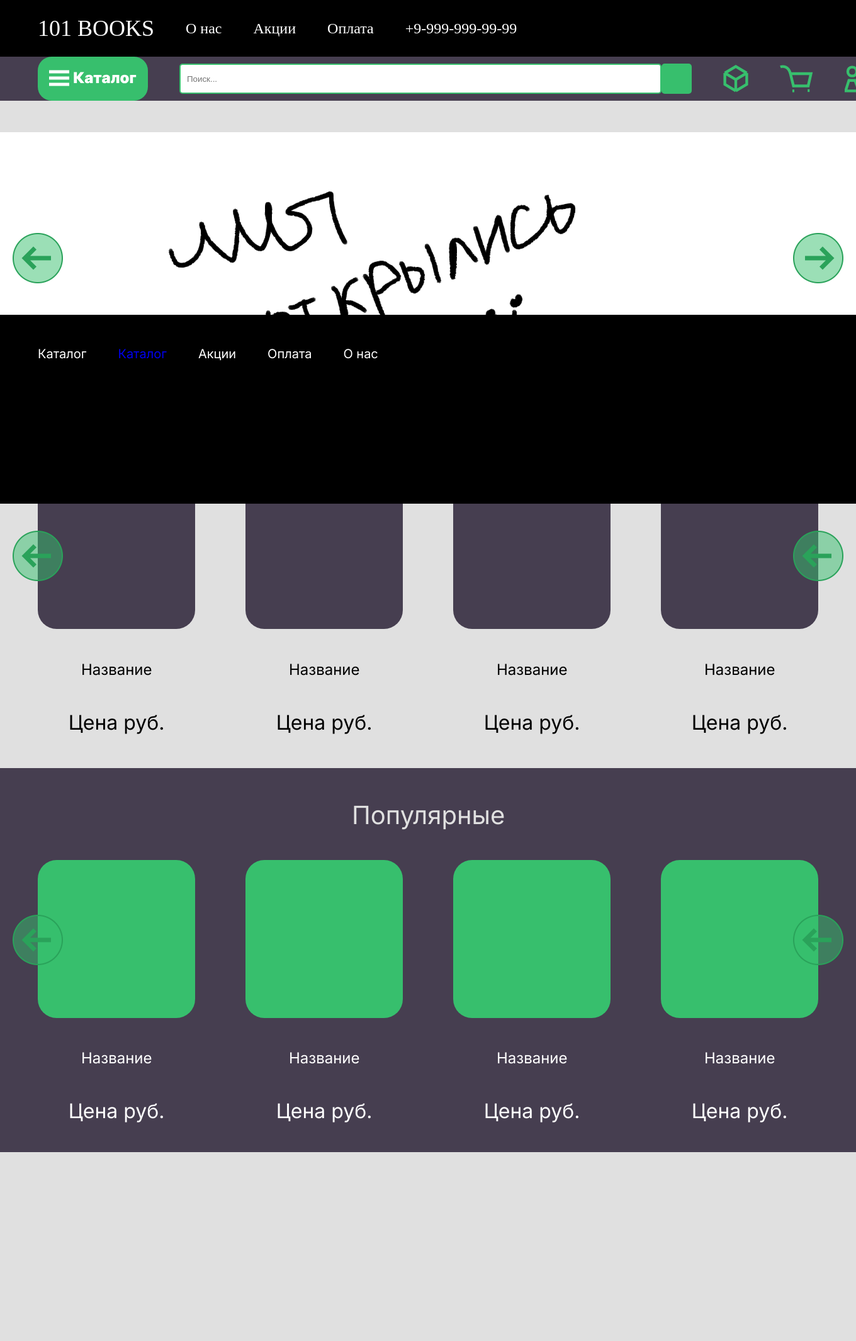
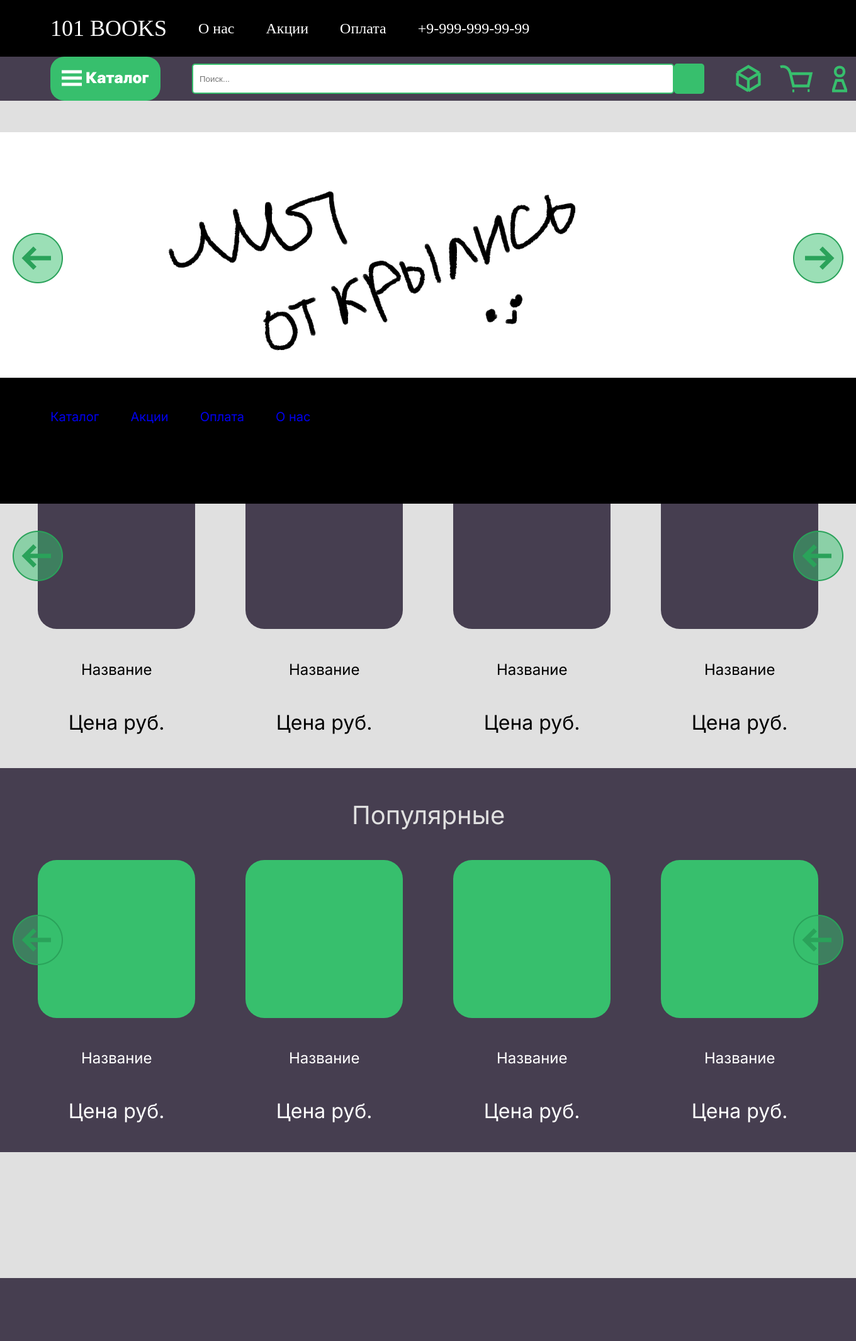
Before and after one commit to LinmyOwO/BookShop, a Flask app: page / in a window 1360 px wide. Shown: the whole page at 63% size. After the commit the page ends 2030 px from the top, so only its background shows below. Run offline with Flask 3, Linux system fonts and the light colour scheme; some web fonts are replaced.

Commit message:
Изменение базы

```diff
--- a/static/css/global.css
+++ b/static/css/global.css
@@ -31,6 +31,9 @@ body {
 a {
   text-decoration: none;
 }
+a:visited {
+  color: #FFFFFF;
+}
 .footer {
     position: absolute;
     right: 0;
@@ -38,13 +41,13 @@ a {
     left: 0;
     background-color: var(--color-black);
     color: var(--color-white);
-    height: 300px;
+    height: 200px;
     font-size: var(--font-size-xl);
     text-align: left;
     font-family: var(--font-inter);
     display: flex;
     flex-direction: row;
-    padding-left: calc(50% - 620px);
+    padding-left: calc(50% - 600px);
 }
 .nav-cell{
     color: #FFFFFF;
@@ -71,10 +74,8 @@ a {
   color: var(--color-white);
   display: flex;
   flex-direction: row;
-  padding-left: calc(50% - 620px);
+  padding-left: calc(50% - 600px);
   align-items: center;
-}
-.search {
 }
 .catalog{
   top: 0;
@@ -86,7 +87,7 @@ a {
   width: 40px;
   height: 44px;
   object-fit: cover;
-  margin-right: 50px;
+  margin-right: 30px;
 }
 .profile-icon,
 .shopping-cart-icon {
@@ -105,7 +106,7 @@ a {
   background-color: var(--color-darkslategray);
   display: flex;
   flex-direction: row;
-  padding-left: calc(50% - 620px);
+  padding-left: calc(50% - 600px);
   align-items: center;
 }
 .books {
--- a/static/css/index.css
+++ b/static/css/index.css
@@ -147,7 +147,7 @@
   position: relative;
   background-color: var(--color-gainsboro);
   width: 100%;
-  height: 2130px;
+  height: 2030px;
   overflow: hidden;
   text-align: left;
   font-size: var(--font-size-5xl);
--- a/templates/base.html
+++ b/templates/base.html
@@ -17,7 +17,18 @@
   </head>
   <body>
   {% block body %}{% endblock %}
-    <div class="header2">
+    <div class="header1">
+      <a href="{{ url_for('index') }}">
+        <div class="books">101 BOOKS</div>
+      </a>
+      <a href="{{ url_for('about') }}">
+        <div class="div27">О нас</div>
+      </a>
+      <div class="div26">Акции</div>
+      <div class="div28">Оплата</div>
+      <div class="div25">+9-999-999-99-99</div>
+    </div>
+      <div class="header2">
       <img class="catalog" alt="" src="{{ url_for('static', filename='icons/catalog.svg') }}" />
       <div class="d1">
         <form>
@@ -31,33 +42,19 @@
       <img class="shopping-cart-icon" alt="" src="{{ url_for('static', filename='icons/shoppingCart.svg') }}" />
       <img class="profile-icon" alt="" src="{{ url_for('static', filename='icons/profile.svg') }}" />
     </div>
-    <div class="header1">
-      <a href="{{ url_for('index') }}">
-        <div class="books">101 BOOKS</div>
-      </a>
-      <a href="{{ url_for('about') }}">
-        <div class="div27">О нас</div>
-      </a>
-      <div class="div26">Акции</div>
-      <div class="div28">Оплата</div>
-      <div class="div25">+9-999-999-99-99</div>
-    </div>
     <div class="footer">
-      <a href="#">
-        <div class="nav-cell">Каталог</div>
-      </a>
       <div class="nav-cell">
         <a href="{{ url_for('index') }}">Каталог</a>
       </div>
-      <a href="#">
-        <div class="nav-cell">Акции</p></div>
-      </a>
-      <a href="#">
-        <div class="nav-cell">Оплата</div>
-      </a>
-      <a href="{{ url_for('about') }}">
-        <div class="nav-cell">О нас</div>
-      </a>
+      <div class="nav-cell">
+        <a href="{{ url_for('index') }}">Акции</a>
+      </div>
+      <div class="nav-cell">
+        <a href="{{ url_for('index') }}">Оплата</a>
+      </div>
+      <div class="nav-cell">
+        <a href="{{ url_for('index') }}">О нас</a>
+      </div>
     </div>
   </body>
 </html>
```
